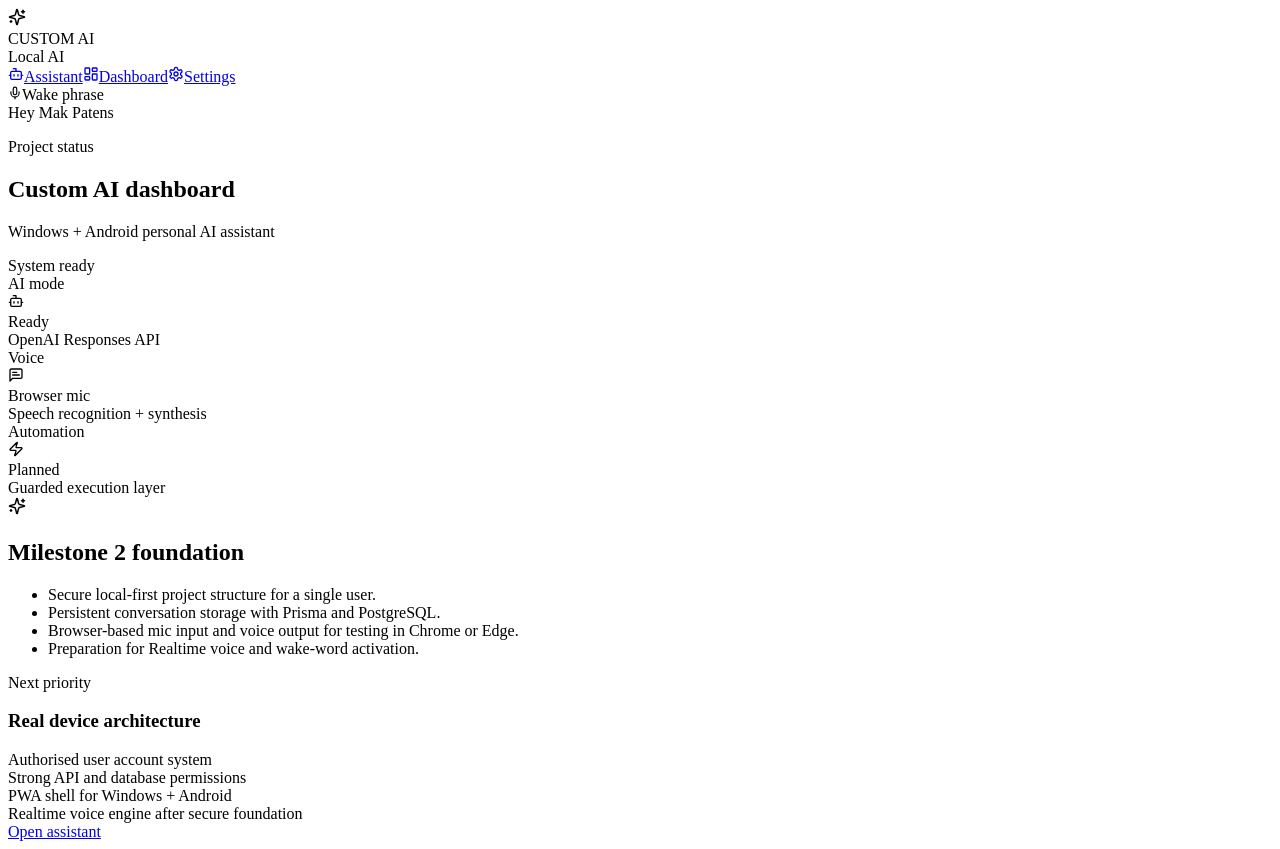
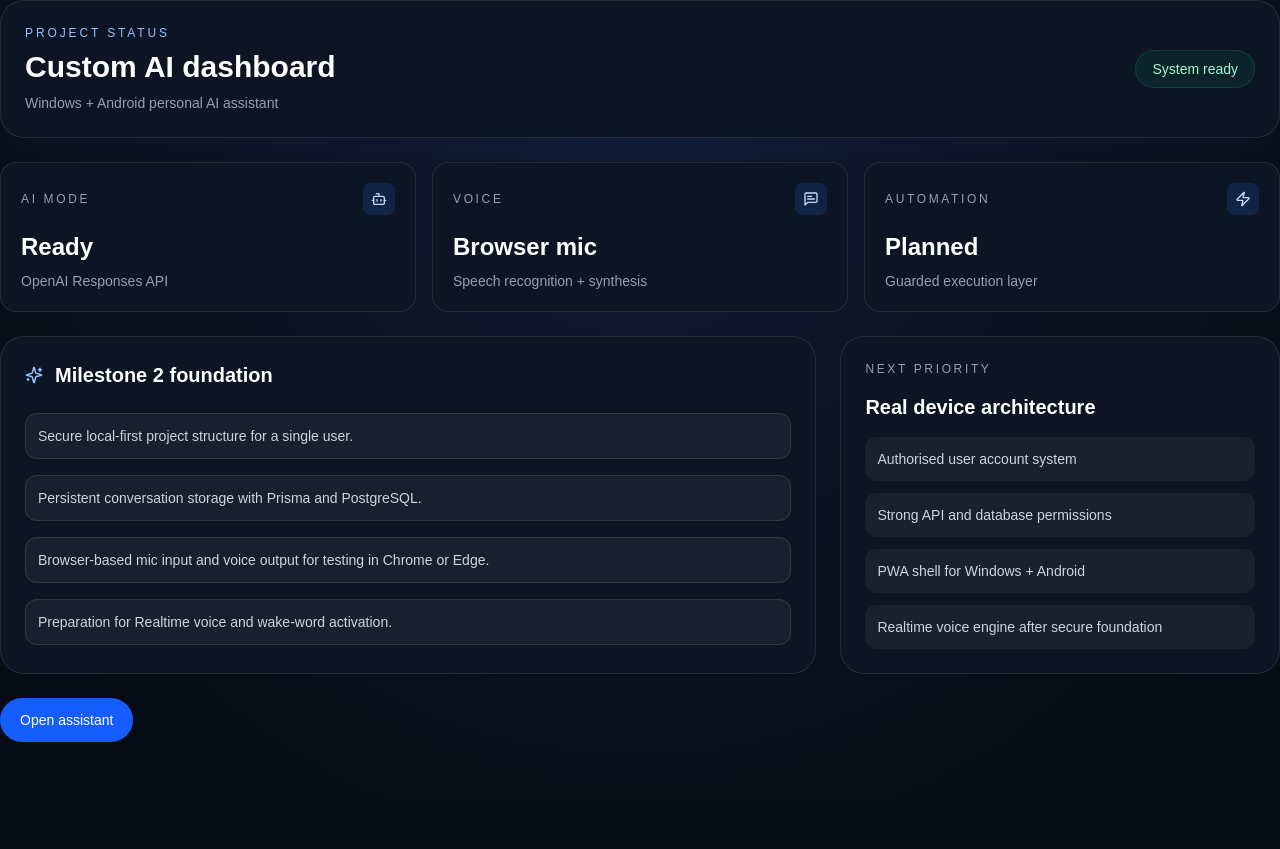
Before and after one commit to Mcpatenz/aicommand, a Next.js app: page /dashboard in a window 1280 px wide. After the commit the page ends 800 px from the top, so only its background shows below. Built offline with nearby package versions, Linux system fonts and the light colour scheme.

Commit message:
Simplify the root layout so login can render without the dashboard shell

```diff
--- a/src/app/layout.tsx
+++ b/src/app/layout.tsx
@@ -1,17 +1,17 @@
 import type { Metadata } from "next";
-import { AppShell } from "@/components/app-shell";
+import "./globals.css";
 
 export const metadata: Metadata = {
-  title: "Custom AI | Settings",
-  description: "Assistant settings and device posture.",
+  title: "Custom AI | Personal Assistant",
+  description: "Your personal intelligent AI assistant.",
+  applicationName: "Custom AI",
+  manifest: "/manifest.webmanifest",
 };
 
 export default function RootLayout({ children }: Readonly<{ children: React.ReactNode }>) {
   return (
     <html lang="en">
-      <body>
-        <AppShell>{children}</AppShell>
-      </body>
+      <body>{children}</body>
     </html>
   );
 }
```
